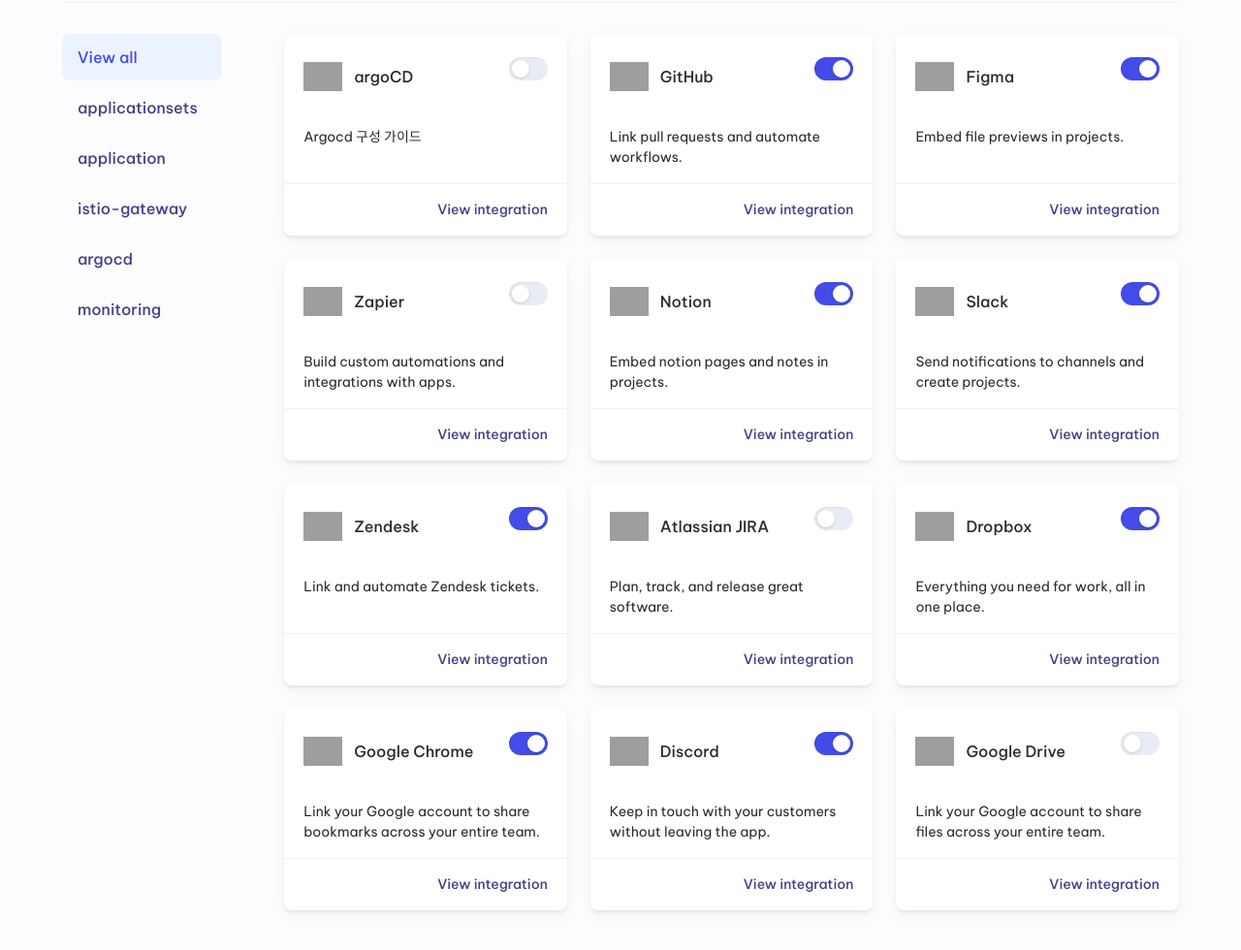
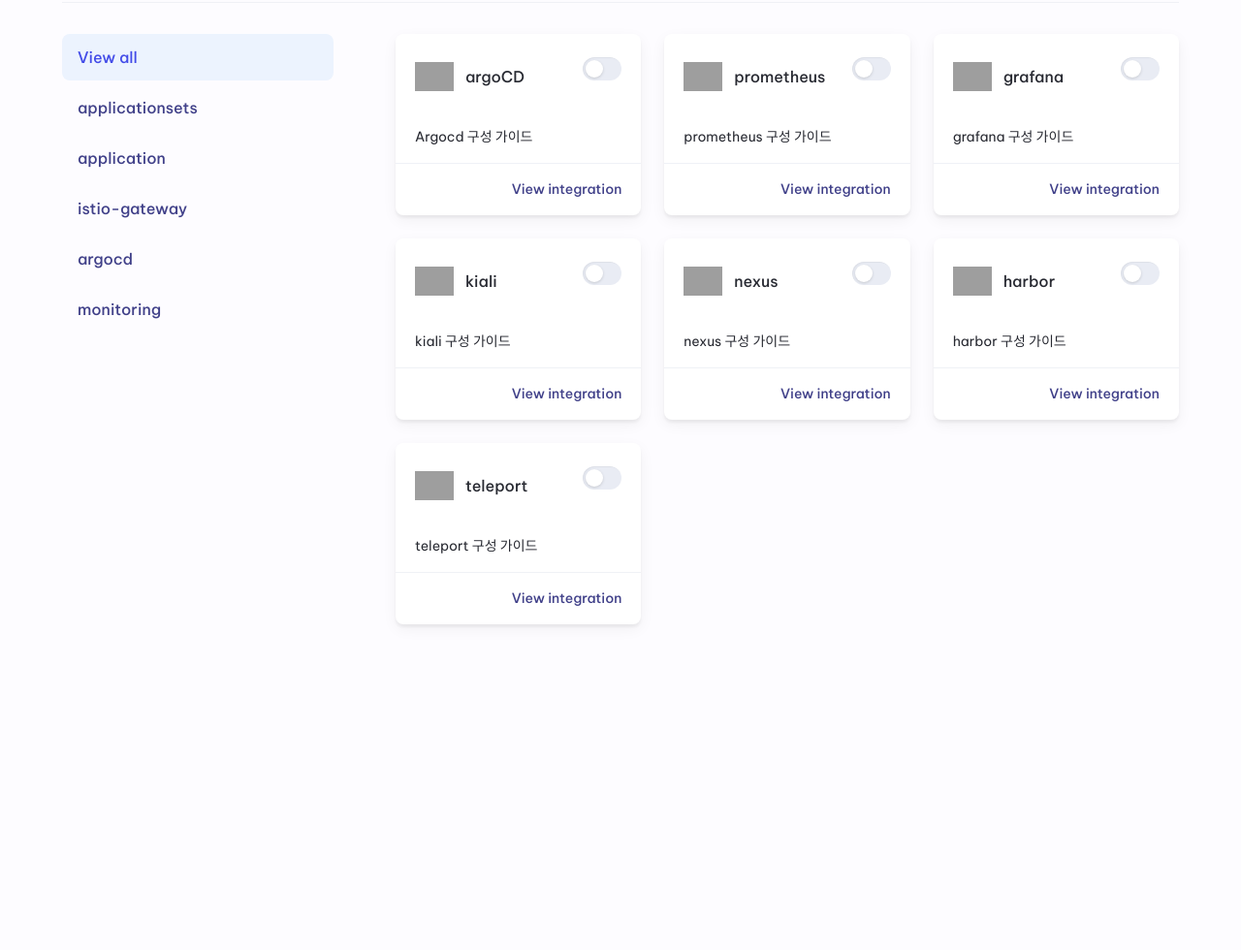
Before and after one commit to darkies4ever/helm-chart, a plain HTML site: page index.html in a window 1280 px wide. Shown: the part 316-1296 px from the top of the page at 97% size. After the commit the page ends 1056 px from the top, so only its background shows below. Drawn offline with nearby package versions, Linux system fonts and the light colour scheme; grey boxes are pictures that could not be loaded.

Commit message:
github index update

```diff
--- a/index.html
+++ b/index.html
@@ -119,201 +119,118 @@
 					<article class="card">
 						<div class="card-header">
 							<div>
-								<span><img src="https://assets.codepen.io/285131/github.svg" /></span>
-								<h3>GitHub</h3>
+								<span><img src="https://assets.codepen.io/285131/zeplin.svg" /></span>
+								<h3>prometheus</h3>
 							</div>
 							<label class="toggle">
-								<input type="checkbox" checked>
 								<span></span>
 							</label>
 						</div>
+
 						<div class="card-body">
-							<p>Link pull requests and automate workflows.</p>
+							<p>prometheus 구성 가이드</p>
 						</div>
 						<div class="card-footer">
-							<a href="#">View integration</a>
+							<a href="https://darkies4ever.github.io/helm-chart/chart/"">View integration</a>
 						</div>
 					</article>
+
 					<article class="card">
 						<div class="card-header">
 							<div>
-								<span><img src="https://assets.codepen.io/285131/figma.svg" /></span>
-								<h3>Figma</h3>
+								<span><img src="https://assets.codepen.io/285131/zeplin.svg" /></span>
+								<h3>grafana</h3>
 							</div>
 							<label class="toggle">
-								<input type="checkbox" checked>
 								<span></span>
 							</label>
 						</div>
+
 						<div class="card-body">
-							<p>Embed file previews in projects.</p>
+							<p>grafana 구성 가이드</p>
 						</div>
 						<div class="card-footer">
-							<a href="#">View integration</a>
+							<a href="https://darkies4ever.github.io/helm-chart/chart/"">View integration</a>
 						</div>
 					</article>
+
 					<article class="card">
 						<div class="card-header">
 							<div>
-								<span><img src="https://assets.codepen.io/285131/zapier.svg" /></span>
-								<h3>Zapier</h3>
+								<span><img src="https://assets.codepen.io/285131/zeplin.svg" /></span>
+								<h3>kiali</h3>
 							</div>
 							<label class="toggle">
-								<input type="checkbox">
 								<span></span>
 							</label>
 						</div>
+
 						<div class="card-body">
-							<p>Build custom automations and integrations with apps.</p>
+							<p>kiali 구성 가이드</p>
 						</div>
 						<div class="card-footer">
-							<a href="#">View integration</a>
+							<a href="https://darkies4ever.github.io/helm-chart/chart/"">View integration</a>
 						</div>
 					</article>
+
 					<article class="card">
 						<div class="card-header">
 							<div>
-								<span><img src="https://assets.codepen.io/285131/notion.svg" /></span>
-								<h3>Notion</h3>
+								<span><img src="https://assets.codepen.io/285131/zeplin.svg" /></span>
+								<h3>nexus</h3>
 							</div>
 							<label class="toggle">
-								<input type="checkbox" checked>
 								<span></span>
 							</label>
 						</div>
+
 						<div class="card-body">
-							<p>Embed notion pages and notes in projects.</p>
+							<p>nexus 구성 가이드</p>
 						</div>
 						<div class="card-footer">
-							<a href="#">View integration</a>
+							<a href="https://darkies4ever.github.io/helm-chart/chart/"">View integration</a>
 						</div>
 					</article>
+
 					<article class="card">
 						<div class="card-header">
 							<div>
-								<span><img src="https://assets.codepen.io/285131/slack.svg" /></span>
-								<h3>Slack</h3>
+								<span><img src="https://assets.codepen.io/285131/zeplin.svg" /></span>
+								<h3>harbor</h3>
 							</div>
 							<label class="toggle">
-								<input type="checkbox" checked>
 								<span></span>
 							</label>
 						</div>
+
 						<div class="card-body">
-							<p>Send notifications to channels and create projects.</p>
+							<p>harbor 구성 가이드</p>
 						</div>
 						<div class="card-footer">
-							<a href="#">View integration</a>
+							<a href="https://darkies4ever.github.io/helm-chart/chart/"">View integration</a>
 						</div>
 					</article>
+
 					<article class="card">
 						<div class="card-header">
 							<div>
-								<span><img src="https://assets.codepen.io/285131/zendesk.svg" /></span>
-								<h3>Zendesk</h3>
+								<span><img src="https://assets.codepen.io/285131/zeplin.svg" /></span>
+								<h3>teleport</h3>
 							</div>
 							<label class="toggle">
-								<input type="checkbox" checked>
 								<span></span>
 							</label>
 						</div>
+
 						<div class="card-body">
-							<p>Link and automate Zendesk tickets.</p>
+							<p>teleport 구성 가이드</p>
 						</div>
 						<div class="card-footer">
-							<a href="#">View integration</a>
+							<a href="https://darkies4ever.github.io/helm-chart/chart/"">View integration</a>
 						</div>
 					</article>
-					<article class="card">
-						<div class="card-header">
-							<div>
-								<span><img src="https://assets.codepen.io/285131/jira.svg" /></span>
-								<h3>Atlassian JIRA</h3>
-							</div>
-							<label class="toggle">
-								<input type="checkbox">
-								<span></span>
-							</label>
-						</div>
-						<div class="card-body">
-							<p>Plan, track, and release great software.</p>
-						</div>
-						<div class="card-footer">
-							<a href="#">View integration</a>
-						</div>
-					</article>
-					<article class="card">
-						<div class="card-header">
-							<div>
-								<span><img src="https://assets.codepen.io/285131/dropbox.svg" /></span>
-								<h3>Dropbox</h3>
-							</div>
-							<label class="toggle">
-								<input type="checkbox" checked>
-								<span></span>
-							</label>
-						</div>
-						<div class="card-body">
-							<p>Everything you need for work, all in one place.</p>
-						</div>
-						<div class="card-footer">
-							<a href="#">View integration</a>
-						</div>
-					</article>
-					<article class="card">
-						<div class="card-header">
-							<div>
-								<span><img src="https://assets.codepen.io/285131/google-chrome.svg" /></span>
-								<h3>Google Chrome</h3>
-							</div>
-							<label class="toggle">
-								<input type="checkbox" checked>
-								<span></span>
-							</label>
-						</div>
-						<div class="card-body">
-							<p>Link your Google account to share bookmarks across your entire team.</p>
-						</div>
-						<div class="card-footer">
-							<a href="#">View integration</a>
-						</div>
-					</article>
-					<article class="card">
-						<div class="card-header">
-							<div>
-								<span><img src="https://assets.codepen.io/285131/discord.svg" /></span>
-								<h3>Discord</h3>
-							</div>
-							<label class="toggle">
-								<input type="checkbox" checked>
-								<span></span>
-							</label>
-						</div>
-						<div class="card-body">
-							<p>Keep in touch with your customers without leaving the app.</p>
-						</div>
-						<div class="card-footer">
-							<a href="#">View integration</a>
-						</div>
-					</article>
-					<article class="card">
-						<div class="card-header">
-							<div>
-								<span><img src="https://assets.codepen.io/285131/google-drive.svg" /></span>
-								<h3>Google Drive</h3>
-							</div>
-							<label class="toggle">
-								<input type="checkbox">
-								<span></span>
-							</label>
-						</div>
-						<div class="card-body">
-							<p>Link your Google account to share files across your entire team.</p>
-						</div>
-						<div class="card-footer">
-							<a href="#">View integration</a>
-						</div>
-					</article>
+
+
 				</div>
 			</div>
 		</div>
```
